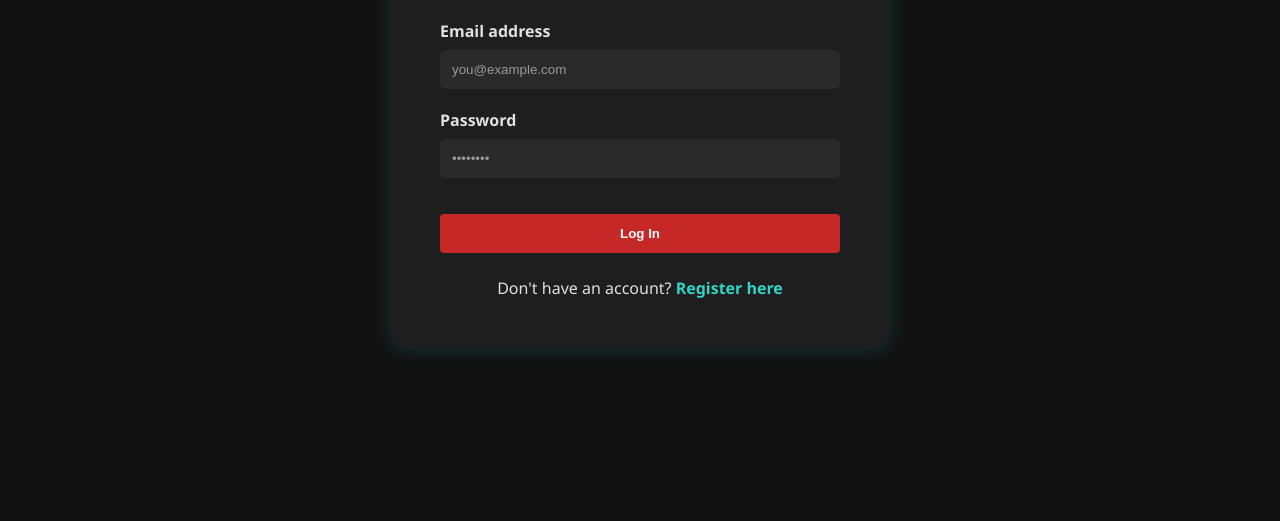
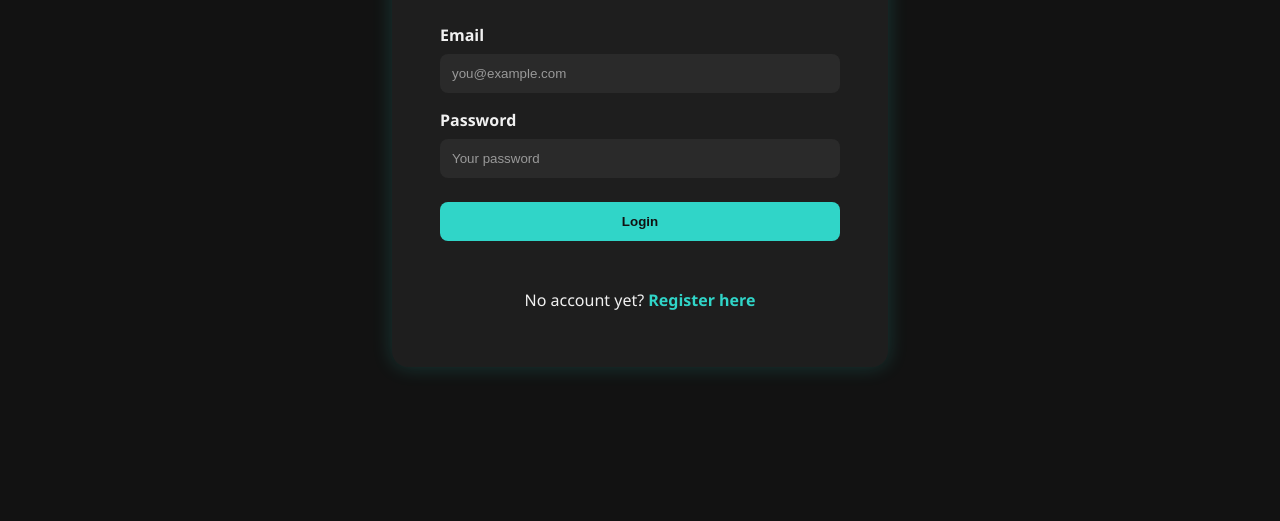
Before and after one commit to Kenrie19/LynrieScoop, an Eleventy site: page Frontend/views/login.html in a window 1280 px wide. Shown: the part 349-870 px from the top of the page. Built offline with nearby package versions, Linux system fonts and the light colour scheme; Eleventy itself is replaced by a stand-in of ours; files that its build step writes are made by us from their sources.

Commit message:
login page issue fixed

```diff
--- a/Frontend/resources/Css/login.css
+++ b/Frontend/resources/Css/login.css
@@ -1,30 +1,48 @@
+:root {
+  --black-base: #121212;
+  --aqua-accent: #30d5c8;
+  --light-grey: #f1f1f1;
+}
+
+body {
+  margin: 0;
+  font-family: 'Segoe UI', sans-serif;
+  background-color: var(--black-base);
+  color: var(--light-grey);
+}
+
+/* Container for both login and register */
 .login-container {
   display: flex;
   justify-content: center;
   align-items: center;
   min-height: calc(100vh - 80px); /* rekening houden met navbar */
+  padding: 2rem;
   background-color: var(--black-base);
-  padding: 2rem;
 }
 
+/* Shared login/register box */
 .login-box {
   background-color: #1e1e1e;
-  padding: 2rem 3rem;
-  border-radius: 12px;
+  padding: 2.5rem 3rem;
+  border-radius: 1rem;
   box-shadow: 0 0 20px rgba(48, 213, 200, 0.2);
   width: 100%;
   max-width: 400px;
   color: var(--light-grey);
+  display: flex;
+  flex-direction: column;
+  gap: 1rem;
 }
 
 .login-box h2 {
-  margin-bottom: 1.5rem;
   text-align: center;
   color: var(--aqua-accent);
+  margin-bottom: 1.5rem;
 }
 
+/* Input fields */
 .input-group {
-  margin-bottom: 1.25rem;
   display: flex;
   flex-direction: column;
 }
@@ -37,7 +55,7 @@
 .input-group input {
   padding: 0.75rem;
   border: none;
-  border-radius: 6px;
+  border-radius: 0.5rem;
   background-color: #2a2a2a;
   color: var(--light-grey);
 }
@@ -46,17 +64,44 @@
   color: #999;
 }
 
-button[type="submit"] {
+/* Submit button */
+button[type='submit'] {
+  padding: 0.75rem;
+  border: none;
+  border-radius: 0.5rem;
+  background-color: var(--aqua-accent);
+  color: var(--black-base);
+  font-weight: bold;
+  cursor: pointer;
+  transition: background-color 0.3s ease;
   width: 100%;
-  margin-top: 1rem;
+  margin-top: 0.5rem;
 }
 
+button[type='submit']:hover {
+  background-color: #28b6a8;
+}
+
+/* Error messages */
+.error-message,
+#error {
+  color: #ff4c4c;
+  font-size: 0.9rem;
+  text-align: center;
+}
+
+/* Register link below form */
 .register-link {
-  margin-top: 1.5rem;
+  margin-top: 1rem;
   text-align: center;
 }
 
 .register-link a {
   color: var(--aqua-accent);
   font-weight: bold;
+  text-decoration: none;
 }
+
+.register-link a:hover {
+  text-decoration: underline;
+}
--- a/Frontend/views/login.html
+++ b/Frontend/views/login.html
@@ -1,42 +1,33 @@
-<!DOCTYPE html>
+<!doctype html>
 <html lang="en">
-
   <head>
     <meta charset="UTF-8" />
     <meta name="viewport" content="width=device-width, initial-scale=1.0" />
     <title>Lynriescoop - Login</title>
     <link rel="stylesheet" href="/resources/css/style.css" />
     <link rel="stylesheet" href="/resources/css/login.css" />
-
-  <script defer src="/resources/javascript/main.js" type="module"></script>
-  <script defer src="/resources/javascript/auth.js" type="module"></script>
+    <script defer type="module" src="/resources/javascript/auth.js"></script>
   </head>
-
   <body>
     {% include "navbar.njk" %}
 
-  <main class="login-container">
+    <section class="login-container">
       <form id="loginForm" class="login-box">
-      <h2>Login to Lynriescoop</h2>
-
+        <h2>Login</h2>
         <div class="input-group">
-        <label for="email">Email address</label>
+          <label for="email">Email</label>
           <input type="email" id="email" placeholder="you@example.com" required />
         </div>
-
         <div class="input-group">
           <label for="password">Password</label>
-        <input type="password" id="password" placeholder="••••••••" required />
+          <input type="password" id="password" placeholder="Your password" required />
         </div>
-
-      <button type="submit">Log In</button>
-
-      <p class="register-link">
-        Don't have an account?
-        <a href="#" id="registerLink">Register here</a>
-      </p>
+        <button type="submit">Login</button>
+        <p id="error" class="error-message" style="display: none"></p>
+        <div class="register-link">
+          <p>No account yet? <a href="/views/register">Register here</a></p>
+        </div>
       </form>
-  </main>
+    </section>
   </body>
-
 </html>
```
Lines whose indentation alone changed are shown as unchanged.
